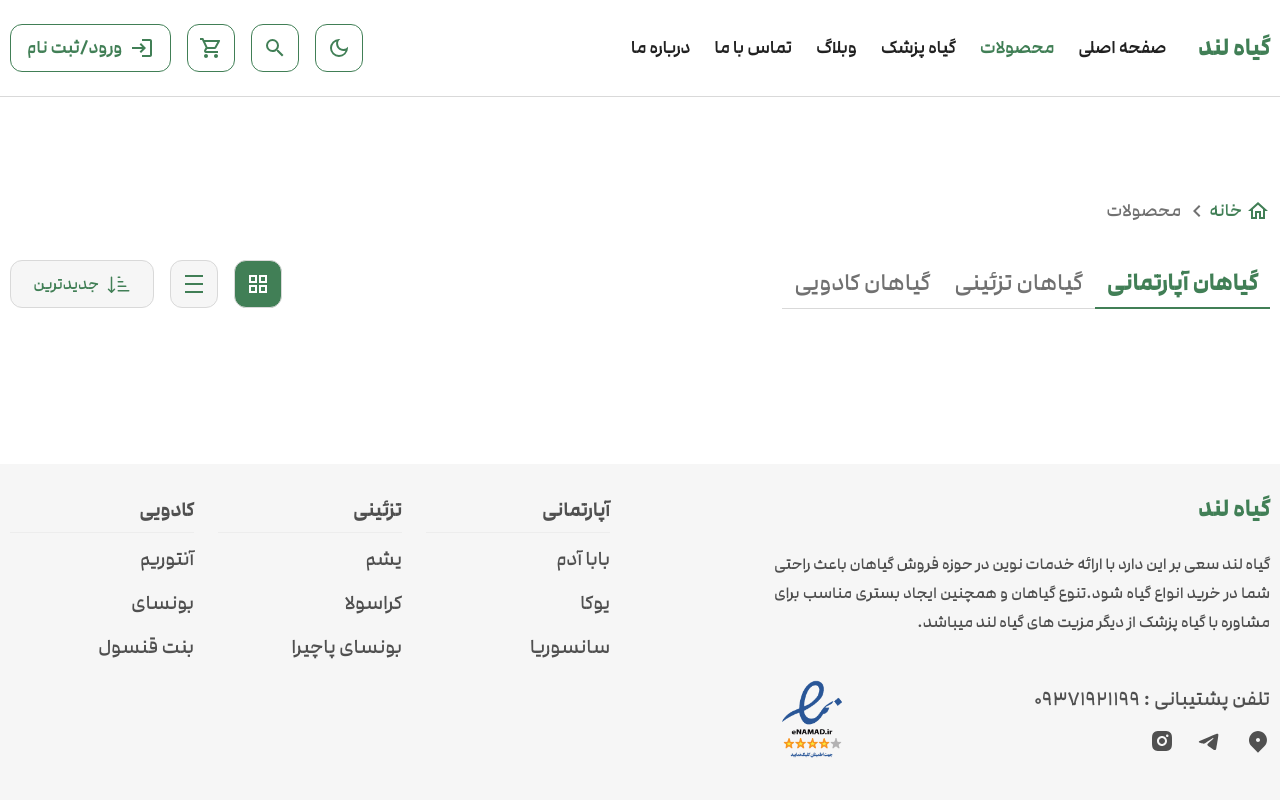
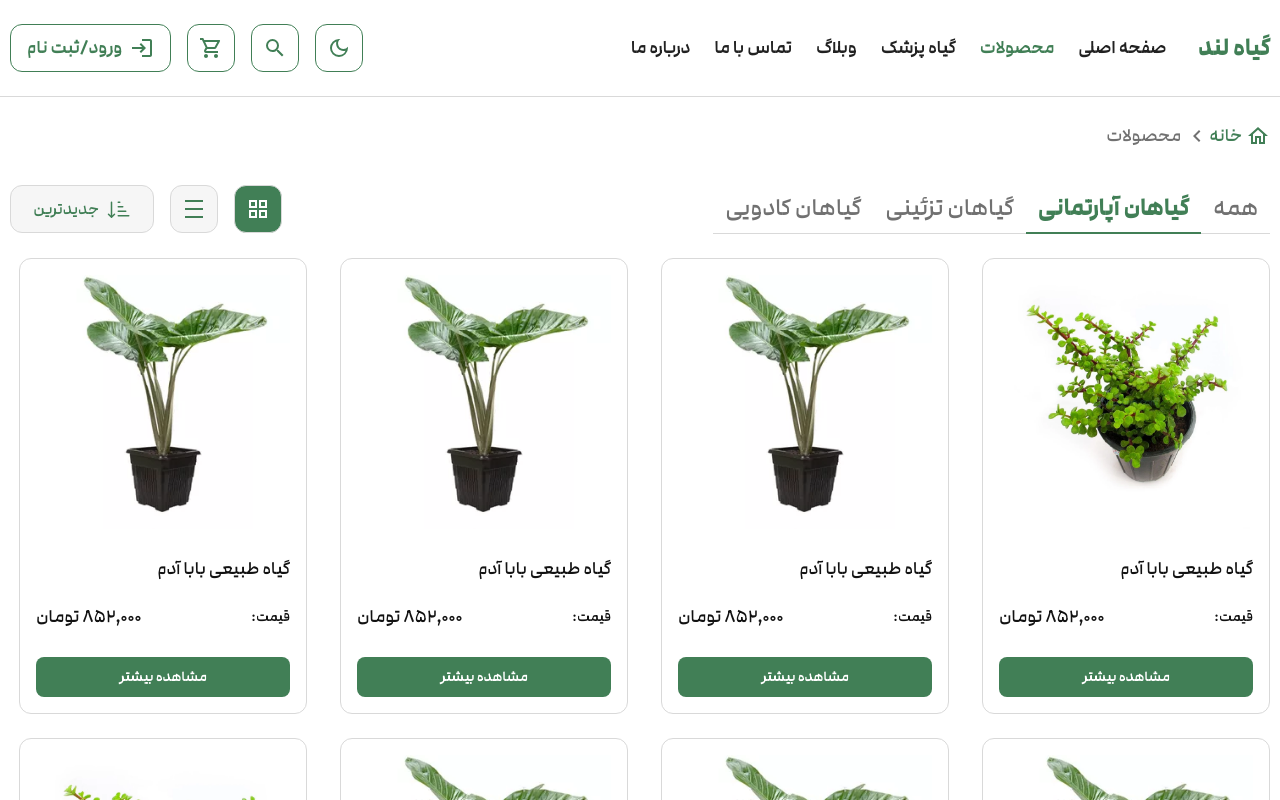
Before and after one commit to alisadeghi192/nextjs-full-stack-ecommerce-giahland, a Next.js app: page /products in a window 1280 px wide. Shown: the top 800 px of the page. Built offline with nearby package versions, Linux system fonts and the light colour scheme.

Commit message:
feat(product):finish grid and list products view with fake data

```diff
--- a/src/app/(public)/products/page.tsx
+++ b/src/app/(public)/products/page.tsx
@@ -1,5 +1,7 @@
 import Breadcrumb from "@/components/shared/ui/Breadcrumb";
 import ProductsHeader from "@/components/features/products/ProductsHeader";
+import ProductsList from "@/components/features/products/ProductsList";
+import ProductsGrid from "@/components/features/products/ProductsGrid";
 
 interface ProductsPageProps {
   searchParams: Promise<{ [key: string]: string | string[] | undefined }>;
@@ -10,6 +12,135 @@ export default async function ProductsPage({
 }: ProductsPageProps) {
   const params = await searchParams;
 
+  const indoorPlants = [
+    {
+      name: "گیاه طبیعی بابا آدم",
+      price: 852000,
+      image: "/images/Houseplant/Succulent.png",
+      slug: "/",
+    },
+    {
+      name: "گیاه طبیعی بابا آدم",
+      price: 852000,
+      image: "/images/Houseplant/BabaAdam.png",
+      slug: "/",
+    },
+    {
+      name: "گیاه طبیعی بابا آدم",
+      price: 852000,
+      image: "/images/Houseplant/BabaAdam.png",
+      slug: "/",
+    },
+    {
+      name: "گیاه طبیعی بابا آدم",
+      price: 852000,
+      image: "/images/Houseplant/BabaAdam.png",
+      slug: "/",
+    },
+    {
+      name: "گیاه طبیعی بابا آدم",
+      price: 852000,
+      image: "/images/Houseplant/BabaAdam.png",
+      slug: "/",
+    },
+    {
+      name: "گیاه طبیعی بابا آدم",
+      price: 852000,
+      image: "/images/Houseplant/BabaAdam.png",
+      slug: "/",
+    },
+    {
+      name: "گیاه طبیعی بابا آدم",
+      price: 852000,
+      image: "/images/Houseplant/BabaAdam.png",
+      slug: "/",
+    },
+    {
+      name: "گیاه طبیعی بابا آدم",
+      price: 852000,
+      image: "/images/Houseplant/Succulent.png",
+      slug: "/",
+    },
+    {
+      name: "گیاه طبیعی بابا آدم",
+      price: 852000,
+      image: "/images/Houseplant/BabaAdam.png",
+      slug: "/",
+    },
+    {
+      name: "گیاه طبیعی بابا آدم",
+      price: 852000,
+      image: "/images/Houseplant/BabaAdam.png",
+      slug: "/",
+    },
+    {
+      name: "گیاه طبیعی بابا آدم",
+      price: 852000,
+      image: "/images/Houseplant/BabaAdam.png",
+      slug: "/",
+    },
+    {
+      name: "گیاه طبیعی بابا آدم",
+      price: 852000,
+      image: "/images/Houseplant/BabaAdam.png",
+      slug: "/",
+    },
+    {
+      name: "گیاه طبیعی بابا آدم",
+      price: 852000,
+      image: "/images/Houseplant/BabaAdam.png",
+      slug: "/",
+    },
+    {
+      name: "گیاه طبیعی بابا آدم",
+      price: 852000,
+      image: "/images/Houseplant/BabaAdam.png",
+      slug: "/",
+    },
+    {
+      name: "گیاه طبیعی بابا آدم",
+      price: 852000,
+      image: "/images/Houseplant/Succulent.png",
+      slug: "/",
+    },
+    {
+      name: "گیاه طبیعی بابا آدم",
+      price: 852000,
+      image: "/images/Houseplant/BabaAdam.png",
+      slug: "/",
+    },
+    {
+      name: "گیاه طبیعی بابا آدم",
+      price: 852000,
+      image: "/images/Houseplant/BabaAdam.png",
+      slug: "/",
+    },
+    {
+      name: "گیاه طبیعی بابا آدم",
+      price: 852000,
+      image: "/images/Houseplant/BabaAdam.png",
+      slug: "/",
+    },
+    {
+      name: "گیاه طبیعی بابا آدم",
+      price: 852000,
+      image: "/images/Houseplant/BabaAdam.png",
+      slug: "/",
+    },
+    {
+      name: "گیاه طبیعی بابا آدم",
+      price: 852000,
+      image: "/images/Houseplant/BabaAdam.png",
+      slug: "/",
+    },
+    {
+      name: "گیاه طبیعی بابا آدم",
+      price: 852000,
+      image: "/images/Houseplant/BabaAdam.png",
+      slug: "/",
+    },
+  ];
+
   const activeTab = (params.category as string) || "indoor";
   const viewMode = (params.view as string) || "grid";
   const selectedSort = (params.sort as string) || "newest";
@@ -18,11 +149,18 @@ export default async function ProductsPage({
     <main className="container">
       <Breadcrumb />
       <section>
-        <ProductsHeader
-          activeTab={activeTab}
-          viewMode={viewMode}
-          selectedSort={selectedSort}
-        />
+        <div className="mb-6">
+          <ProductsHeader
+            activeTab={activeTab}
+            viewMode={viewMode}
+            selectedSort={selectedSort}
+          />
+        </div>
+        {viewMode === "grid" ? (
+          <ProductsGrid products={indoorPlants} />
+        ) : (
+          <ProductsList products={indoorPlants} />
+        )}
       </section>
     </main>
   );
--- a/src/components/features/products/ProductCard.tsx
+++ /dev/null
@@ -1,46 +0,0 @@
-import Image from "next/image";
-import Link from "next/link";
-
-interface ProductCardProps {
-  name: string;
-  price: number;
-  image: string;
-  slug?: string;
-}
-
-export default function ProductCard({
-  name,
-  price,
-  image,
-  slug = "/",
-}: ProductCardProps) {
-  return (
-    <div className="border-neutral5 bg-WHITE flex max-w-72 flex-col justify-between gap-y-6 rounded-xl border p-4 max-xl:gap-y-4 max-sm:max-w-57">
-      <Image
-        alt={name}
-        src={image}
-        width={256}
-        height={261}
-        className="self-center"
-      />
-      <div className="flex flex-col gap-y-4 max-sm:gap-y-2">
-        <Link href={slug}>
-          <p className="text-BLACK line-clamp-1 text-lg/8 max-sm:text-base/7.25">
-            {name}
-          </p>
-        </Link>
-        <div className="flex items-center justify-between">
-          <span className="text-sm/5.5 max-sm:text-base/7.25">قیمت:</span>
-          <span className="text-lg/8 max-sm:text-base/7.25">
-            {price.toLocaleString("fa-IR")} تومان
-          </span>
-        </div>
-      </div>
-      <Link href="/">
-        <button className="text-WHITE cursor-pointer bg-primary flex h-10 w-full items-center justify-center rounded-lg">
-          <span className="text-sm/5.5 font-medium">مشاهده بیشتر</span>
-        </button>
-      </Link>
-    </div>
-  );
-}
--- a/src/components/features/products/ProductSlider.tsx
+++ b/src/components/features/products/ProductSlider.tsx
@@ -5,7 +5,7 @@ import type { Swiper as SwiperType } from "swiper";
 import { Swiper, SwiperSlide } from "swiper/react";
 import { Autoplay, Navigation } from "swiper/modules";
 import { MdNavigateBefore, MdOutlineNavigateNext } from "react-icons/md";
-import ProductCard from "./ProductCard";
+import ProductCard from "./ProductCardGrid";
 
 // Import Swiper styles
 import "swiper/css";
--- a/src/components/features/products/ProductsTabs.tsx
+++ b/src/components/features/products/ProductsTabs.tsx
@@ -1,6 +1,7 @@
 import Link from "next/link";
 
 const tabs = [
+  { id: "all", label: "همه" },
   { id: "indoor", label: "گیاهان آپارتمانی" },
   { id: "decoration", label: "گیاهان تزئینی" },
   { id: "gift", label: "گیاهان کادویی" },
@@ -12,10 +13,14 @@ interface ProductsTabsProps {
   currentSort: string;
 }
 
-export default function ProductsTabs({ activeTab, currentView, currentSort }: ProductsTabsProps) {
+export default function ProductsTabs({
+  activeTab,
+  currentView,
+  currentSort,
+}: ProductsTabsProps) {
   return (
     <div className="flex">
-      {tabs.map(tab => (
+      {tabs.map((tab) => (
         <Link
           key={tab.id}
           href={`?category=${tab.id}&view=${currentView}&sort=${currentSort}`}
```
